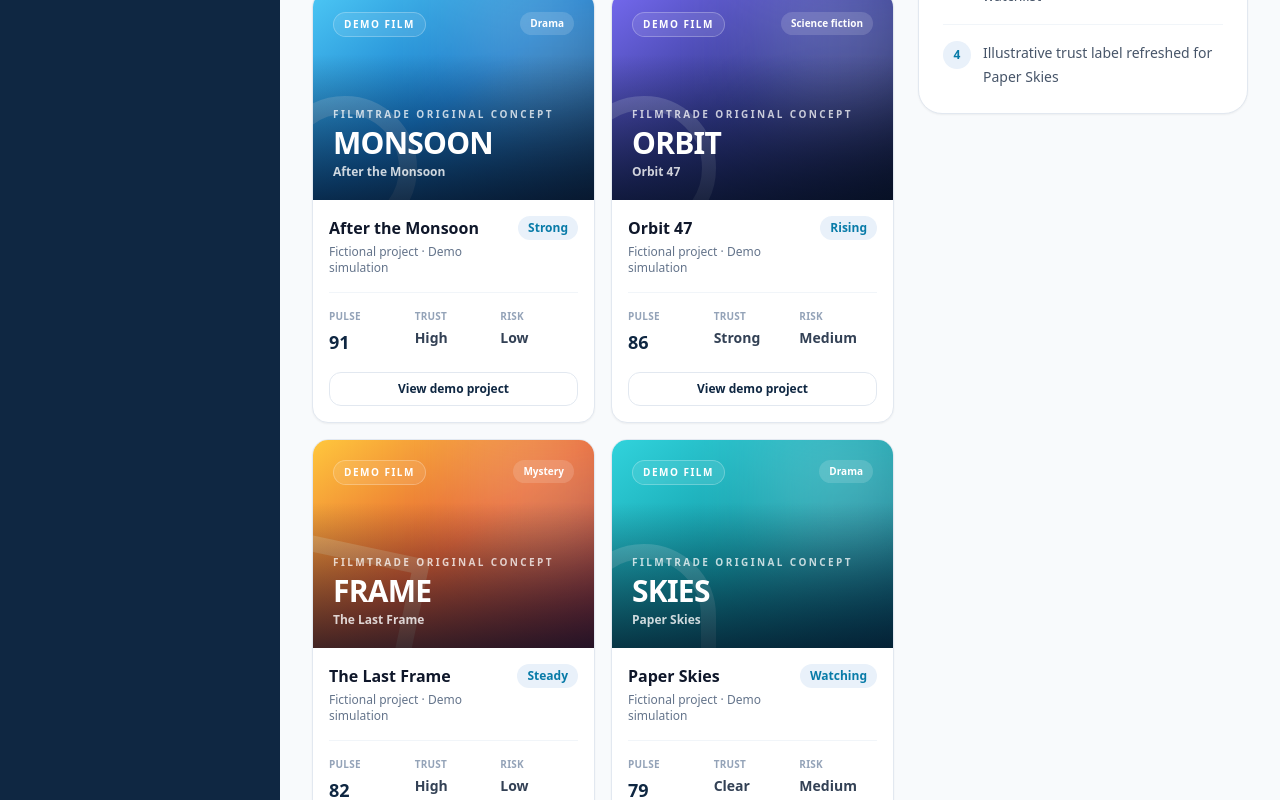
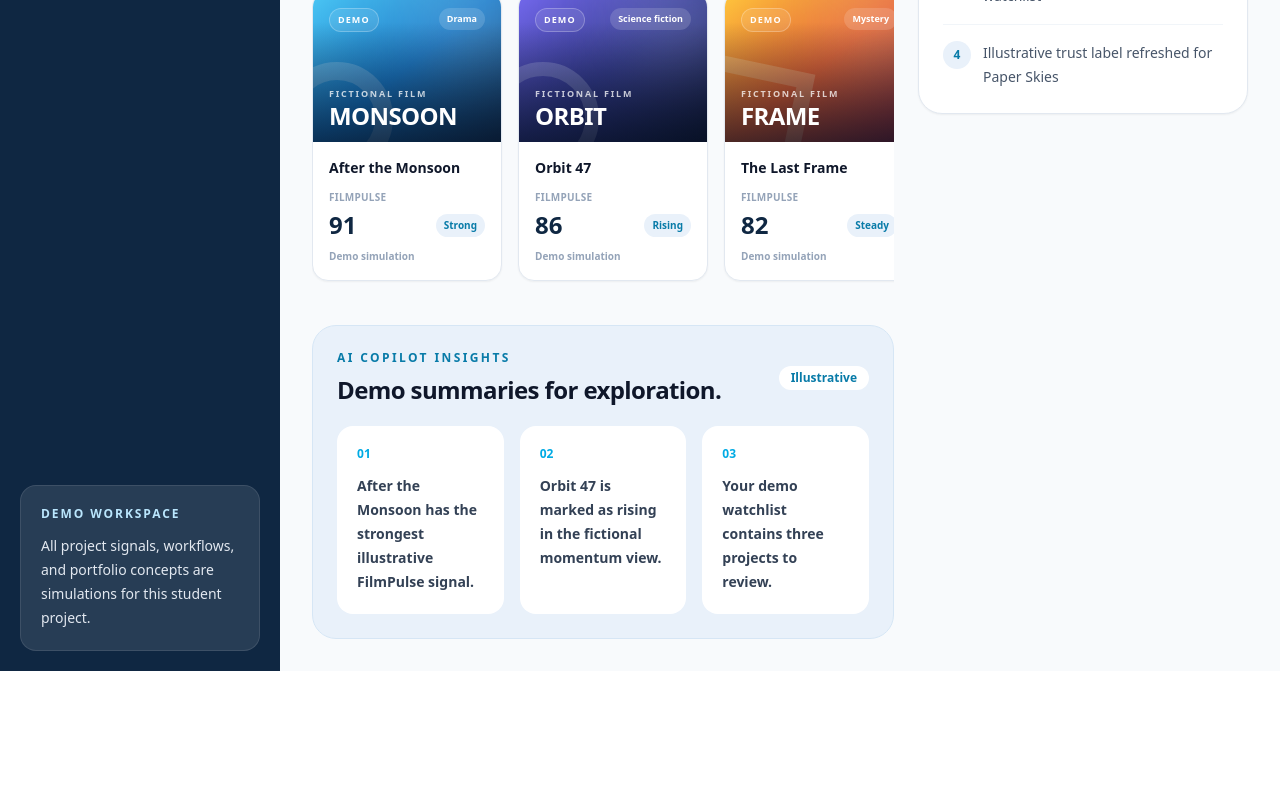
Before and after one commit to RakeshMalipeddi-06/filmtrade, a Next.js app: page /dashboard in a window 1280 px wide. Shown: the part 800-1600 px from the top of the page. After the commit the page ends 1471 px from the top, so only its background shows below. Built offline with nearby package versions, Linux system fonts and the light colour scheme.

Commit message:
feat: add compact trending project row

```diff
--- a/src/app/dashboard/page.tsx
+++ b/src/app/dashboard/page.tsx
@@ -4,8 +4,6 @@ const projectCards = [
     genre: "Drama",
     pulse: "91",
     momentum: "Strong",
-    trust: "High",
-    risk: "Low",
     artwork: "MONSOON",
     poster: "from-[#4cc7f5] via-[#1679c9] to-[#12345b]",
     glow: "bg-white/20",
@@ -16,8 +14,6 @@ const projectCards = [
     genre: "Science fiction",
     pulse: "86",
     momentum: "Rising",
-    trust: "Strong",
-    risk: "Medium",
     artwork: "ORBIT",
     poster: "from-[#7469ee] via-[#33398f] to-[#101735]",
     glow: "bg-indigo-200/25",
@@ -28,8 +24,6 @@ const projectCards = [
     genre: "Mystery",
     pulse: "82",
     momentum: "Steady",
-    trust: "High",
-    risk: "Low",
     artwork: "FRAME",
     poster: "from-[#ffc73d] via-[#e55e2f] to-[#7b2038]",
     glow: "bg-amber-100/25",
@@ -40,8 +34,6 @@ const projectCards = [
     genre: "Drama",
     pulse: "79",
     momentum: "Watching",
-    trust: "Clear",
-    risk: "Medium",
     artwork: "SKIES",
     poster: "from-[#31d3dc] via-[#129ca8] to-[#07546e]",
     glow: "bg-cyan-100/25",
@@ -102,64 +94,46 @@ export default function DashboardPage() {
               <button className="text-sm font-black text-[#00ABE4]">View all</button>
             </div>
 
-            <div className="mt-5 grid gap-4 sm:grid-cols-2 2xl:grid-cols-4">
+            <div className="mt-5 flex gap-4 overflow-x-auto pb-3 [scrollbar-width:thin]">
               {projectCards.map((project) => (
                 <article
                   key={project.title}
-                  className="group overflow-hidden rounded-2xl border border-slate-200 bg-white shadow-sm transition duration-300 hover:-translate-y-1 hover:shadow-xl"
+                  className="group w-[190px] shrink-0 overflow-hidden rounded-2xl border border-slate-200 bg-white shadow-sm transition duration-300 hover:-translate-y-1 hover:shadow-xl"
                 >
-                  <div className={`relative h-52 overflow-hidden bg-gradient-to-br ${project.poster} p-5 text-white`}>
-                    <div className={`absolute -right-8 -top-8 h-40 w-40 ${project.glow} blur-2xl`} />
-                    <div className={`absolute -bottom-10 -left-10 h-36 w-36 ${project.shape}`} />
-                    <div className="absolute inset-0 bg-[linear-gradient(180deg,transparent_30%,rgba(4,14,31,0.72)_100%)]" />
+                  <div className={`relative h-[150px] overflow-hidden bg-gradient-to-br ${project.poster} p-4 text-white`}>
+                    <div className={`absolute -right-7 -top-7 h-28 w-28 ${project.glow} blur-2xl`} />
+                    <div className={`absolute -bottom-8 -left-8 h-28 w-28 ${project.shape}`} />
+                    <div className="absolute inset-0 bg-[linear-gradient(180deg,transparent_20%,rgba(4,14,31,0.68)_100%)]" />
 
                     <div className="relative flex h-full flex-col justify-between">
-                      <div className="flex items-start justify-between gap-3">
-                        <span className="rounded-full border border-white/25 bg-white/10 px-2.5 py-1 text-[10px] font-black tracking-[0.15em] backdrop-blur-sm">
-                          DEMO FILM
+                      <div className="flex items-start justify-between gap-2">
+                        <span className="rounded-full border border-white/25 bg-white/10 px-2 py-1 text-[9px] font-black tracking-[0.12em] backdrop-blur-sm">
+                          DEMO
                         </span>
-                        <span className="rounded-full bg-white/15 px-2.5 py-1 text-[10px] font-black backdrop-blur-sm">
+                        <span className="rounded-full bg-white/15 px-2 py-1 text-[9px] font-black backdrop-blur-sm">
                           {project.genre}
                         </span>
                       </div>
 
                       <div>
-                        <p className="text-[10px] font-black tracking-[0.24em] text-white/75">FILMTRADE ORIGINAL CONCEPT</p>
-                        <p className="mt-2 text-3xl font-black leading-[0.88] tracking-tight">{project.artwork}</p>
-                        <p className="mt-2 text-xs font-semibold text-white/80">{project.title}</p>
+                        <p className="text-[9px] font-black tracking-[0.2em] text-white/75">FICTIONAL FILM</p>
+                        <p className="mt-1 text-2xl font-black leading-[0.88] tracking-tight">{project.artwork}</p>
                       </div>
                     </div>
                   </div>
 
                   <div className="p-4">
-                    <div className="flex items-start justify-between gap-3">
+                    <p className="truncate text-sm font-black text-[#0f172a]">{project.title}</p>
+                    <div className="mt-3 flex items-end justify-between gap-2">
                       <div>
-                        <p className="font-black text-[#0f172a]">{project.title}</p>
-                        <p className="mt-1 text-xs text-slate-500">Fictional project · Demo simulation</p>
+                        <p className="text-[10px] font-black uppercase tracking-wide text-slate-400">FilmPulse</p>
+                        <p className="mt-1 text-2xl font-black text-[#0f2742]">{project.pulse}</p>
                       </div>
-                      <span className="rounded-full bg-[#e9f1fa] px-2.5 py-1 text-xs font-black text-[#087ba8]">
+                      <span className="mb-1 rounded-full bg-[#e9f1fa] px-2 py-1 text-[10px] font-black text-[#087ba8]">
                         {project.momentum}
                       </span>
                     </div>
-
-                    <div className="mt-4 grid grid-cols-3 gap-2 border-t border-slate-100 pt-4">
-                      <div>
-                        <p className="text-[10px] font-black uppercase tracking-wide text-slate-400">Pulse</p>
-                        <p className="mt-1 text-lg font-black text-[#0f2742]">{project.pulse}</p>
-                      </div>
-                      <div>
-                        <p className="text-[10px] font-black uppercase tracking-wide text-slate-400">Trust</p>
-                        <p className="mt-1 text-sm font-black text-slate-700">{project.trust}</p>
-                      </div>
-                      <div>
-                        <p className="text-[10px] font-black uppercase tracking-wide text-slate-400">Risk</p>
-                        <p className="mt-1 text-sm font-black text-slate-700">{project.risk}</p>
-                      </div>
-                    </div>
-
-                    <button className="mt-4 w-full rounded-xl border border-slate-200 px-3 py-2 text-xs font-black text-[#0f2742] transition hover:border-[#00ABE4] hover:bg-[#e9f1fa] hover:text-[#087ba8]">
-                      View demo project
-                    </button>
+                    <p className="mt-2 text-[10px] font-semibold text-slate-400">Demo simulation</p>
                   </div>
                 </article>
               ))}
```
